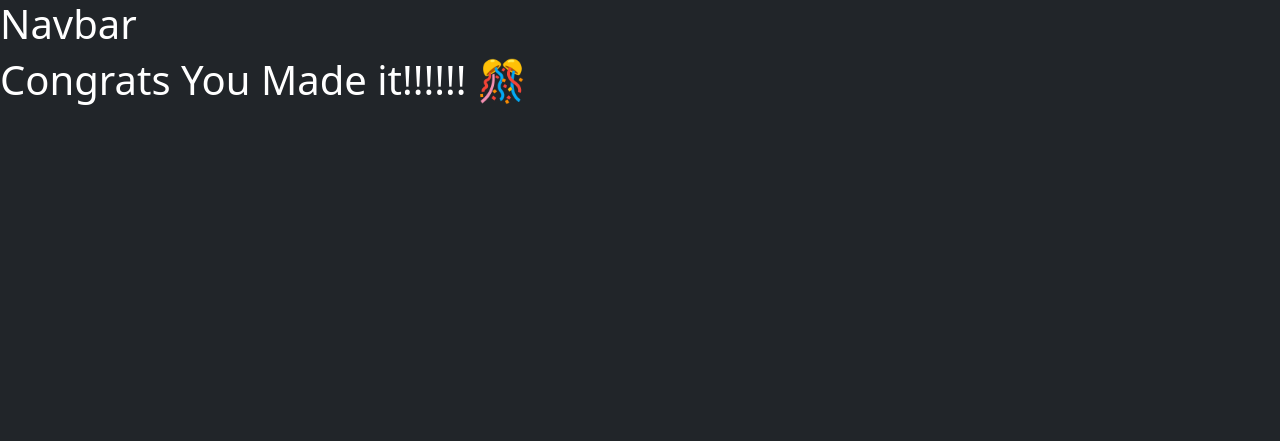
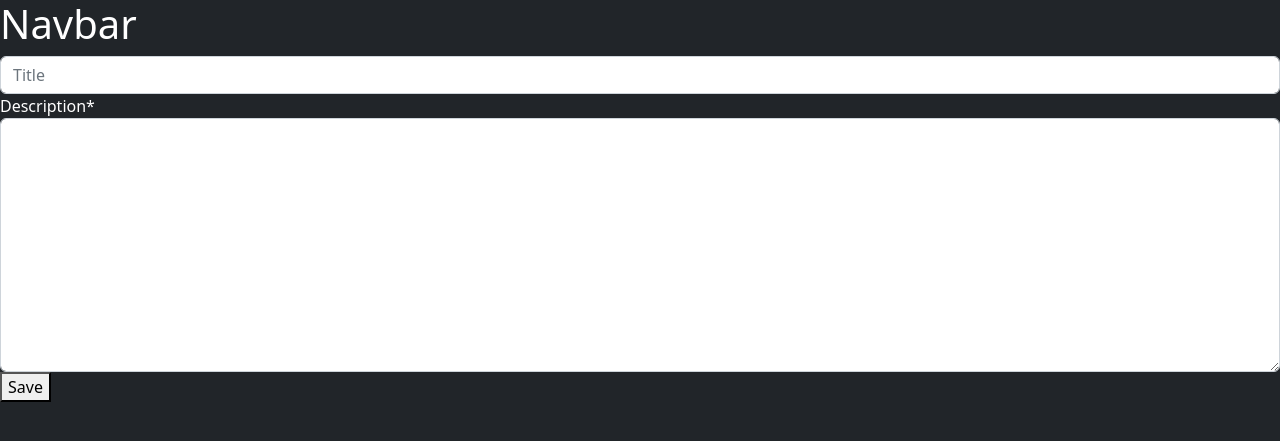
Before and after one commit to SameerSahu007/SimpleNotes, a Django app: page / in a window 1280 px wide. Shown: the top 441 px of the page. Run offline with Django 4.2, Linux system fonts and the light colour scheme; the visitor is signed in with stand-in values (Sample User, id 1); some libraries are stand-ins or nearby versions.

Commit message:
Completed Creating Forms

```diff
--- a/notes/forms.py
+++ b/notes/forms.py
@@ -1 +1,24 @@
-from django.contrib.auth.forms import UserCreationForm
+from django import forms
+from .models import Post
+
+
+class PostForm(forms.ModelForm):
+    title = forms.CharField(
+        required=True,
+        widget=forms.widgets.TextInput(
+            attrs={
+                "placeholder": "Title",
+                "class": "textarea is-success is-medium",
+            }
+        ),
+        label="",
+    )
+    description = forms.CharField(
+        required= True,
+        widget=forms.Textarea
+
+    )
+
+    class Meta:
+        model = Post
+        exclude = ("user", )
--- a/notes/models.py
+++ b/notes/models.py
@@ -1,11 +1,12 @@
 from django.db import models
-from django.contrib.auth.models import AbstractUser
+from django.contrib.auth.models import User
 # Create your models here.
 
 
 class Post(models.Model):
-    title =  models.CharField(max_length=200)
-    content = models.TextField()
+    title = models.CharField(max_length=200, null=False)
+    description = models.TextField(null=False)
+    user = models.ForeignKey(User, on_delete=models.CASCADE, null=True)
 
     def __str__(self):
         return self.title
--- a/notes/templates/notes/mynotes.html
+++ b/notes/templates/notes/mynotes.html
@@ -1,7 +1,17 @@
 {% extends 'notes/index.html' %}
-
+{% load crispy_forms_tags %}
 
 {% block content %}
 
-<h1>Congrats You Made it!!!!!! 🎊</h1>
+<div class="column is-one-third">
+    <form action="post">
+        {% csrf_token %}
+
+        {{ form|crispy }}
+
+        <button type="submit">Save</button>
+    </form>
+
+</div>
+
 {% endblock %}
--- a/notes/views.py
+++ b/notes/views.py
@@ -1,12 +1,22 @@
+import imp
 from django.shortcuts import redirect, render
-from .forms import UserCreationForm
+from .forms import PostForm
 from django.contrib.auth.decorators import login_required
+from django.contrib.auth.forms import UserCreationForm
 from django.contrib import messages
 # Create your views here.
 
 @login_required
 def mynotes(request):
-    return render(request, 'notes/mynotes.html')
+    if request.method == 'POST':
+        form = PostForm(request.POST)
+        if form.is_valid():
+            form.user =  request.user
+            form.save()
+            return redirect('/')
+
+    form = PostForm()
+    return render(request, 'notes/mynotes.html', {"form": form})
 
 def signup(request):
     if request.method == 'POST':
```
Also changed, not shown: notes/migrations/0004_post_creator.py (added), notes/migrations/0005_rename_content_post_description_and_more.py (added).
